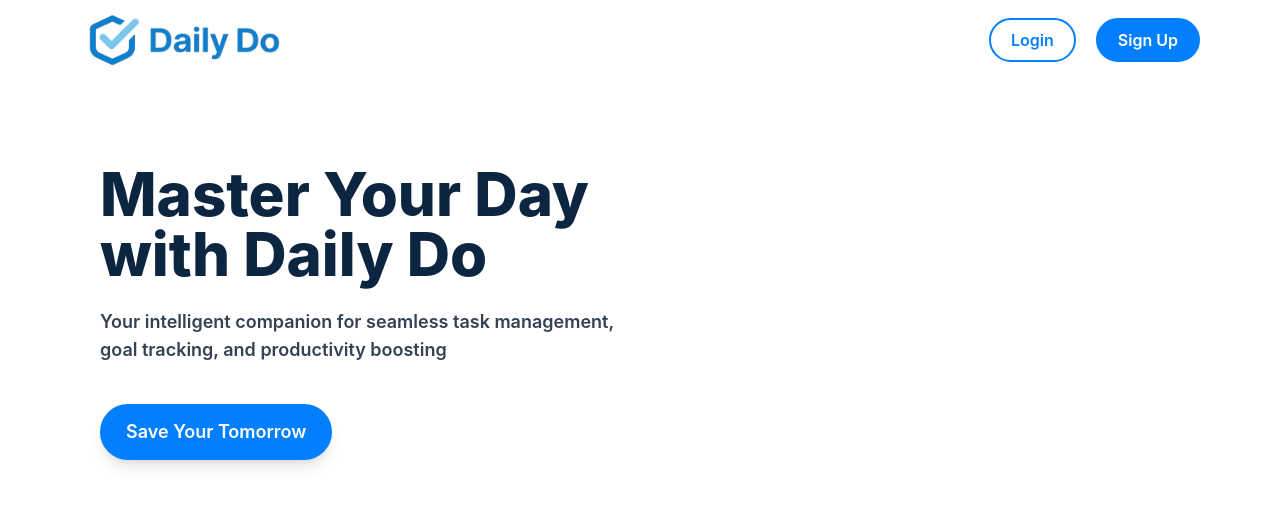
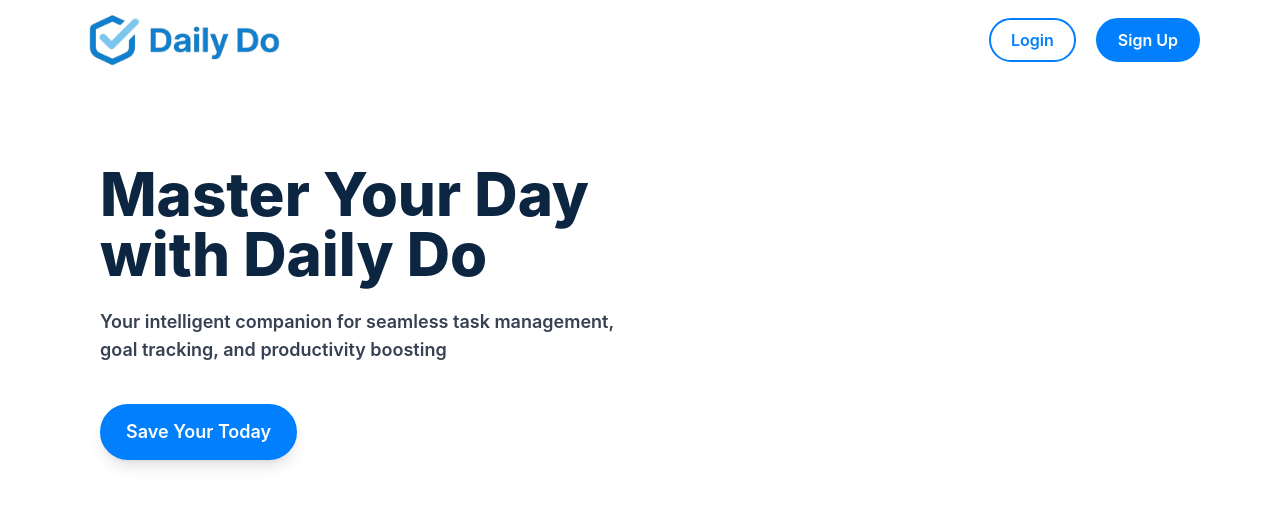
Before and after one commit to amehtacc/daily-do, a React (Vite) app in the folder frontend/: page / in a window 1280 px wide. Shown: the top 506 px of the page. Built offline with nearby package versions, Linux system fonts and the light colour scheme; no server answers.

Commit message:
✨ feat: add NavLink to button in landing page

```diff
--- a/frontend/src/pages/LandingPage.jsx
+++ b/frontend/src/pages/LandingPage.jsx
@@ -1,6 +1,6 @@
 import React from "react";
 import Button from "../components/Button";
-
+import { NavLink } from "react-router-dom";
 function LandingPage() {
   return (
     <main className="w-full">
@@ -17,9 +17,11 @@ function LandingPage() {
           </div>
 
           <div className="w-full">
-            <Button variant="primary" size="lg" className="shadow-lg">
-              Save Your Tomorrow
-            </Button>
+            <NavLink to="/login">
+              <Button variant="primary" size="lg" className="shadow-lg">
+                Save Your Today
+              </Button>
+            </NavLink>
           </div>
         </div>
         <div className="lg:w-[50%] lg:p-5">
```
